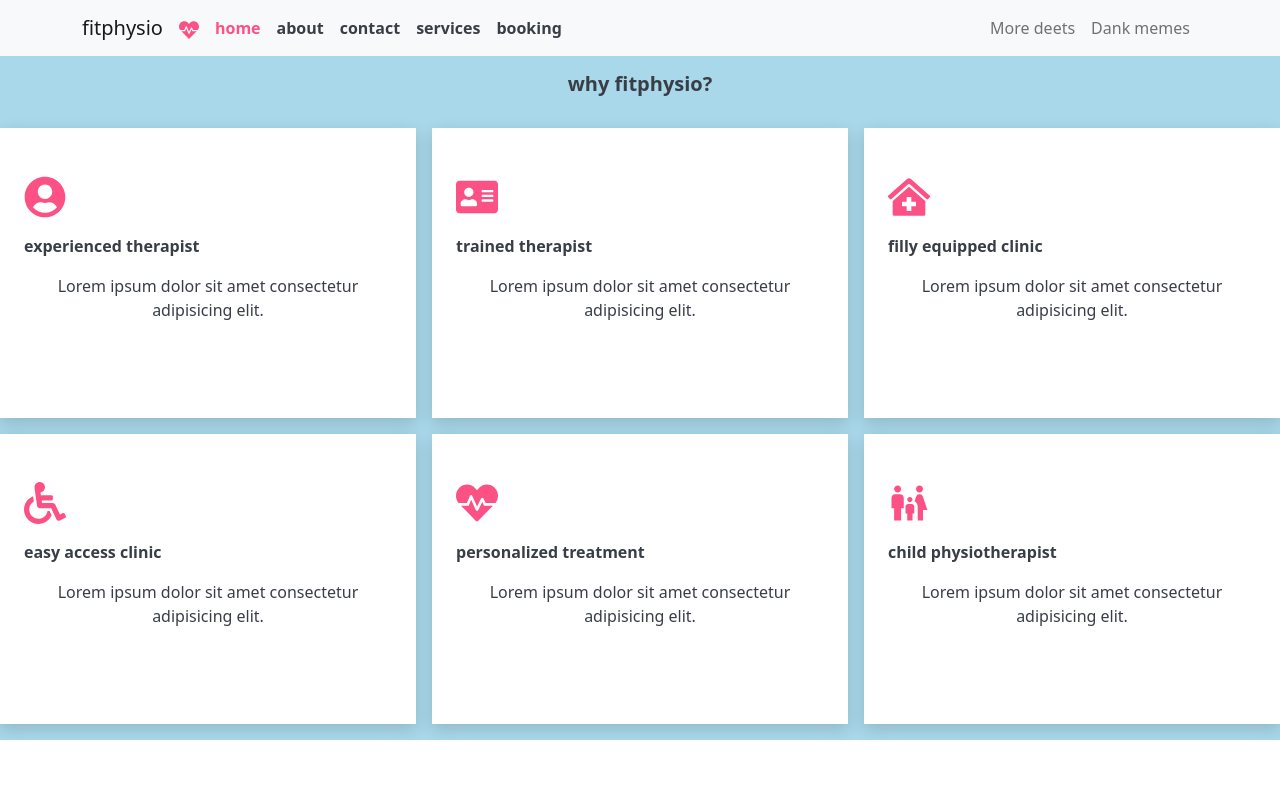
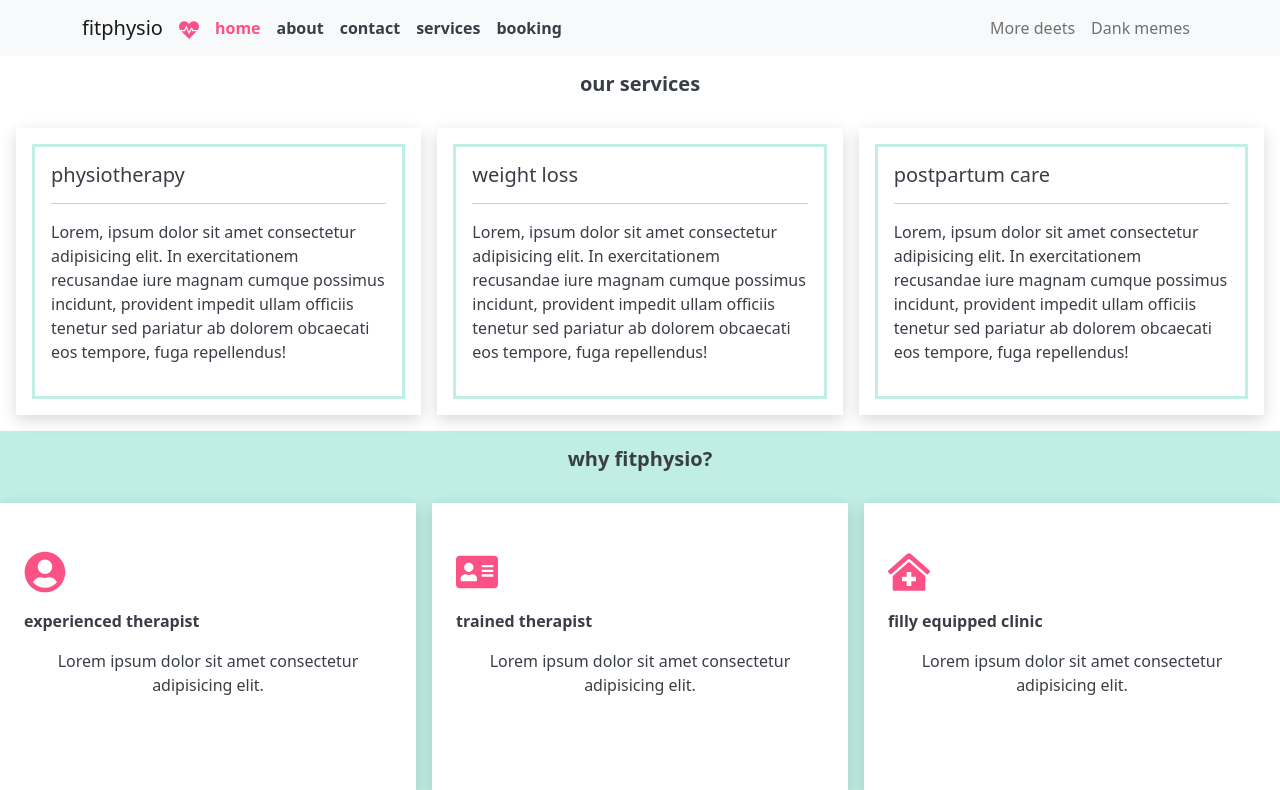
Before and after one commit to pradhanishan/fitphysionepal, a React (Create React App) app in the folder fitphysionepal/: page / in a window 1280 px wide. Shown: the top 790 px of the page. Built offline with nearby package versions, Linux system fonts and the light colour scheme.

Commit message:
modify homepage

```diff
--- /dev/null
+++ b/fitphysionepal/src/components/cards/PrimaryServiceCard.tsx
@@ -0,0 +1,22 @@
+import { FC } from "react";
+import classes from "./primary-service-card.module.css";
+
+interface IPrimaryServiceCardProps {
+  title: string;
+  text: string;
+}
+
+const PrimaryServiceCard: FC<IPrimaryServiceCardProps> = (props: IPrimaryServiceCardProps) => {
+  const { title, text } = props;
+  return (
+    <div className={classes["primary-service-card"]}>
+      <div className={classes["primary-service-card-inner"]}>
+        <h5 className={classes["primary-service-card-heading"]}>{title}</h5>
+        <hr />
+        <p>{text}</p>
+      </div>
+    </div>
+  );
+};
+
+export default PrimaryServiceCard;
--- /dev/null
+++ b/fitphysionepal/src/components/cards/primary-service-card.module.css
@@ -0,0 +1,15 @@
+.primary-service-card {
+  box-shadow: rgba(0, 0, 0, 0.15) 0px 5px 15px 0px;
+  padding: 1rem;
+  text-align: left;
+  background-color: var(--color-primary);
+}
+
+.primary-service-card-heading {
+  color: var(--font-color-primary);
+}
+
+.primary-service-card-inner {
+  border: 3px solid var(--color-tertiary);
+  padding: 1rem;
+}
--- /dev/null
+++ b/fitphysionepal/src/components/containers/PrimaryServiceCardContainer.tsx
@@ -0,0 +1,16 @@
+import { FC } from "react";
+import PrimaryServiceCard from "../cards/PrimaryServiceCard";
+import { primaryServices } from "../../data/services";
+import classes from "./primary-service-card-container.module.css";
+
+const PrimaryServiceCardContainer: FC = () => {
+  return (
+    <div className={classes["primary-service-card-container"]}>
+      {primaryServices.map((primaryService) => {
+        return <PrimaryServiceCard key={primaryService.id} text={primaryService.text} title={primaryService.title} />;
+      })}
+    </div>
+  );
+};
+
+export default PrimaryServiceCardContainer;
--- /dev/null
+++ b/fitphysionepal/src/components/containers/primary-service-card-container.module.css
@@ -0,0 +1,18 @@
+.primary-service-card-container {
+  display: inline-grid;
+  grid-gap: 1rem;
+  grid-template-columns: repeat(3, 1fr);
+  grid-template-rows: auto;
+}
+
+@media only screen and (max-width: 768px) {
+  .primary-service-card-container {
+    grid-template-columns: repeat(2, 1fr);
+  }
+}
+
+@media only screen and (max-width: 600px) {
+  .primary-service-card-container {
+    grid-template-columns: repeat(1, 1fr);
+  }
+}
--- a/fitphysionepal/src/data/services.ts
+++ b/fitphysionepal/src/data/services.ts
@@ -92,3 +92,27 @@ export const services: TServices = [
     image: pregnancyExerciseImage,
   },
 ];
+
+type TPrimaryServices = {
+  id: number;
+  title: string;
+  text: string;
+}[];
+
+export const primaryServices: TPrimaryServices = [
+  {
+    id: 0,
+    title: "physiotherapy",
+    text: "Lorem, ipsum dolor sit amet consectetur adipisicing elit. In exercitationem recusandae iure magnam cumque possimus incidunt, provident impedit ullam officiis tenetur sed pariatur ab dolorem obcaecati eos tempore, fuga repellendus!",
+  },
+  {
+    id: 1,
+    title: "weight loss",
+    text: "Lorem, ipsum dolor sit amet consectetur adipisicing elit. In exercitationem recusandae iure magnam cumque possimus incidunt, provident impedit ullam officiis tenetur sed pariatur ab dolorem obcaecati eos tempore, fuga repellendus!",
+  },
+  {
+    id: 2,
+    title: "postpartum care",
+    text: "Lorem, ipsum dolor sit amet consectetur adipisicing elit. In exercitationem recusandae iure magnam cumque possimus incidunt, provident impedit ullam officiis tenetur sed pariatur ab dolorem obcaecati eos tempore, fuga repellendus!",
+  },
+];
--- a/fitphysionepal/src/index.css
+++ b/fitphysionepal/src/index.css
@@ -14,7 +14,7 @@ html {
   /* background color variables */
   --color-primary: #ffffff;
   --color-secondary: #aa96da;
-  --color-tertiary: #a8d8ea;
+  --color-tertiary: #c0eee4;
   --color-dark: #2d4059;
   --color-accent: #fc5185;
 
--- a/fitphysionepal/src/pages/HomePage.tsx
+++ b/fitphysionepal/src/pages/HomePage.tsx
@@ -1,11 +1,16 @@
 import { FC } from "react";
 import AboutEmployeeCard from "../components/cards/AboutEmployeeCard";
 import AboutCardContainer from "../components/containers/AboutCardContainer";
+import PrimaryServiceCardContainer from "../components/containers/PrimaryServiceCardContainer";
 import classes from "./home-page.module.css";
 
 const HomePage: FC = () => {
   return (
     <div>
+      <div className={classes["primary-service-card-container-wrapper"]}>
+        <h5 className={classes.heading}>our services</h5>
+        <PrimaryServiceCardContainer />
+      </div>
       <div className={classes["about-card-container-wrapper"]}>
         <h5 className={classes.heading}>why fitphysio?</h5>
         <AboutCardContainer />
--- a/fitphysionepal/src/pages/home-page.module.css
+++ b/fitphysionepal/src/pages/home-page.module.css
@@ -12,6 +12,14 @@
   padding: 3rem 0;
 }
 
+.primary-service-card-container-wrapper {
+  align-items: center;
+  display: flex;
+  flex-direction: column;
+  justify-content: center;
+  padding: 1rem;
+}
+
 .heading {
   font-weight: bold;
   margin-bottom: 2rem;
```
